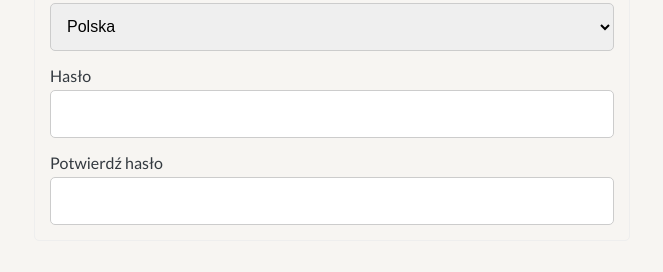
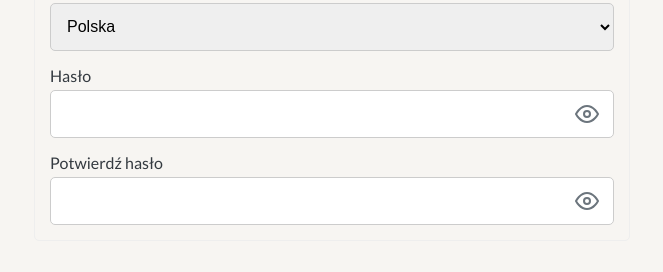
Before and after one commit to pakowanko/food-truck-client, a React (Vite) app: page /register in a window 1280 px wide. Shown: the part 804-1076 px from the top of the page, without its empty margins (308-971 px from the left). Built offline with nearby package versions, Linux system fonts and the light colour scheme.

Commit message:
Poprawka linku do strony

```diff
--- a/src/pages/CreateProfilePage.jsx
+++ b/src/pages/CreateProfilePage.jsx
@@ -20,7 +20,6 @@ function CreateProfilePage() {
   const [description, setDescription] = useState('');
   const [baseLocation, setBaseLocation] = useState('');
   const [operationRadius, setOperationRadius] = useState('');
-  const [website, setWebsite] = useState('');
   const [offer, setOffer] = useState({ dishes: [], drinks: [], dietary: [] });
   const [photos, setPhotos] = useState(null);
   const [longTermRental, setLongTermRental] = useState(false);
@@ -41,7 +40,6 @@ function CreateProfilePage() {
         setDescription(data.food_truck_description || '');
         setBaseLocation(data.base_location || '');
         setOperationRadius(data.operation_radius_km || '');
-        setWebsite(data.website_url || '');
         setOffer(data.offer || { dishes: [], drinks: [], dietary: [] });
         setLongTermRental(data.long_term_rental_available || false);
       } catch (error) {
@@ -111,7 +109,6 @@ function CreateProfilePage() {
     formData.append('food_truck_description', description);
     formData.append('base_location', baseLocation);
     formData.append('operation_radius_km', operationRadius);
-    formData.append('website_url', website);
     formData.append('offer', JSON.stringify(offer));
     formData.append('long_term_rental_available', longTermRental);
 
@@ -142,15 +139,15 @@ function CreateProfilePage() {
 
   const styles = {
     form: { display: 'flex', flexDirection: 'column', gap: '15px' },
-    input: { width: '100%', padding: '8px', boxSizing: 'border-box' },
-    fieldset: { border: '1px solid #ccc', padding: '15px', borderRadius: '5px' },
+    input: { width: '100%', padding: '12px', boxSizing: 'border-box', borderRadius: '5px', border: '1px solid #ccc' },
+    fieldset: { border: '1px solid #eee', padding: '20px', borderRadius: '8px' },
     checkboxGroup: { display: 'grid', gridTemplateColumns: 'repeat(auto-fill, minmax(200px, 1fr))', gap: '10px' },
   };
 
   if (loading && isEditMode) return <p>Wczytywanie danych do edycji...</p>;
 
   return (
-    <div style={{ maxWidth: '700px', margin: '20px auto', padding: '20px' }}>
+    <div style={{ maxWidth: '700px', margin: '2rem auto', padding: '2rem' }}>
       <h1>{isEditMode ? 'Edytuj Swój Profil Food Trucka' : 'Utwórz Swój Profil Food Trucka'}</h1>
       <p>Uzupełnij poniższe informacje, aby organizatorzy mogli Cię znaleźć.</p>
 
@@ -158,14 +155,13 @@ function CreateProfilePage() {
         <fieldset style={styles.fieldset}>
           <legend>Podstawowe informacje</legend>
           <input value={foodTruckName} onChange={(e) => setFoodTruckName(e.target.value)} placeholder="Nazwa Twojego food trucka" required style={styles.input} />
-          <textarea value={description} onChange={(e) => setDescription(e.target.value)} placeholder="Krótki opis, czym się wyróżniacie..." required style={{...styles.input, minHeight: '100px', marginTop: '10px'}} />
-          <input value={website} onChange={(e) => setWebsite(e.target.value)} placeholder="Adres strony internetowej (opcjonalnie)" style={{...styles.input, marginTop: '10px'}} />
+          <textarea value={description} onChange={(e) => setDescription(e.target.value)} placeholder="Krótki opis, czym się wyróżniacie..." required style={{...styles.input, minHeight: '100px', marginTop: '15px'}} />
         </fieldset>
 
         <fieldset style={styles.fieldset}>
           <legend>Obszar działania</legend>
           <input value={baseLocation} onChange={(e) => setBaseLocation(e.target.value)} placeholder="Główna lokalizacja (np. Warszawa)" required style={styles.input} />
-          <input type="number" value={operationRadius} onChange={(e) => setOperationRadius(e.target.value)} placeholder="Promień działania w km (np. 100)" required style={{...styles.input, marginTop: '10px'}} />
+          <input type="number" value={operationRadius} onChange={(e) => setOperationRadius(e.target.value)} placeholder="Promień działania w km (np. 100)" required style={{...styles.input, marginTop: '15px'}} />
         </fieldset>
 
         <fieldset style={styles.fieldset}>
@@ -192,7 +188,7 @@ function CreateProfilePage() {
 
         <fieldset style={styles.fieldset}>
             <legend>Opcje dodatkowe</legend>
-            <label>
+            <label style={{display: 'flex', alignItems: 'center', gap: '10px'}}>
                 <input
                     type="checkbox"
                     checked={longTermRental}
@@ -204,13 +200,13 @@ function CreateProfilePage() {
 
         <fieldset style={styles.fieldset}>
             <legend>Galeria Zdjęć (max 10)</legend>
-            <p>Uwaga: ponowne dodanie zdjęć w trybie edycji zastąpi istniejącą galerię.</p>
+            <p>Zdjęcia zostaną automatycznie skompresowane. Uwaga: ponowne dodanie zdjęć w trybie edycji zastąpi istniejącą galerię.</p>
             <input type="file" multiple accept="image/*" onChange={handlePhotoChange} style={styles.input} />
         </fieldset>
 
         {message && <p style={{ color: message.startsWith('Profil') || message.startsWith('Gotowe') ? 'green' : 'red', textAlign: 'center' }}>{message}</p>}
 
-        <button type="submit" disabled={loading} style={{ padding: '15px', fontSize: '16px', fontWeight: 'bold' }}>
+        <button type="submit" disabled={loading} style={{ padding: '15px', fontSize: '16px', fontWeight: 'bold', cursor: 'pointer', border: 'none', borderRadius: '5px', backgroundColor: 'var(--primary-red)', color: 'white' }}>
           {loading ? 'Przetwarzanie...' : (isEditMode ? 'Zapisz zmiany' : 'Utwórz profil')}
         </button>
       </form>
--- a/src/pages/RegisterPage.jsx
+++ b/src/pages/RegisterPage.jsx
@@ -3,6 +3,14 @@ import { useNavigate, Link } from 'react-router-dom';
 import { GoogleLogin } from '@react-oauth/google';
 import { api } from '../apiConfig.js';
 import { AuthContext } from '../AuthContext.jsx';
+
+// Prosty komponent ikony oka
+const EyeIcon = ({ size = 24, color = '#6c757d' }) => (
+    <svg xmlns="http://www.w3.org/2000/svg" width={size} height={size} viewBox="0 0 24 24" fill="none" stroke={color} strokeWidth="2" strokeLinecap="round" strokeLinejoin="round"><path d="M1 12s4-8 11-8 11 8 11 8-4 8-11 8-11-8-11-8z"></path><circle cx="12" cy="12" r="3"></circle></svg>
+);
+const EyeOffIcon = ({ size = 24, color = '#6c757d' }) => (
+    <svg xmlns="http://www.w3.org/2000/svg" width={size} height={size} viewBox="0 0 24 24" fill="none" stroke={color} strokeWidth="2" strokeLinecap="round" strokeLinejoin="round"><path d="M17.94 17.94A10.07 10.07 0 0 1 12 20c-7 0-11-8-11-8a18.45 18.45 0 0 1 5.06-5.94M9.9 4.24A9.12 9.12 0 0 1 12 4c7 0 11 8 11 8a18.5 18.5 0 0 1-2.16 3.19m-6.72-1.07a3 3 0 1 1-4.24-4.24"></path><line x1="1" y1="1" x2="23" y2="23"></line></svg>
+);
 
 function RegisterPage() {
     // Style dla formularza
@@ -22,6 +30,8 @@ function RegisterPage() {
     const [streetAddress, setStreetAddress] = useState('');
     const [postalCode, setPostalCode] = useState('');
     const [city, setCity] = useState('');
+    const [showPassword, setShowPassword] = useState(false);
+    const [showConfirmPassword, setShowConfirmPassword] = useState(false);
 
     const [error, setError] = useState('');
     const [message, setMessage] = useState('');
@@ -136,8 +146,24 @@ function RegisterPage() {
                     <div style={formRowStyle}><label htmlFor="email" style={labelStyle}>Adres e-mail</label><input id="email" type="email" name="email" value={formData.email} onChange={handleChange} required style={inputStyle} /></div>
                     <div style={formRowStyle}><label htmlFor="phone_number" style={labelStyle}>Numer telefonu</label><input id="phone_number" type="tel" name="phone_number" value={formData.phone_number} onChange={handleChange} required style={inputStyle} /></div>
                     <div style={formRowStyle}><label htmlFor="country_code" style={labelStyle}>Kraj rezydencji podatkowej</label><select id="country_code" name="country_code" value={formData.country_code} onChange={handleChange} style={inputStyle}><option value="PL">Polska</option></select></div>
-                    <div style={formRowStyle}><label htmlFor="password" style={labelStyle}>Hasło</label><input id="password" type="password" name="password" value={formData.password} onChange={handleChange} required style={inputStyle} /></div>
-                    <div style={formRowStyle}><label htmlFor="confirmPassword" style={labelStyle}>Potwierdź hasło</label><input id="confirmPassword" type="password" name="confirmPassword" value={formData.confirmPassword} onChange={handleChange} required style={inputStyle} /></div>
+                    <div style={formRowStyle}>
+                        <label htmlFor="password" style={labelStyle}>Hasło</label>
+                        <div style={{ position: 'relative', display: 'flex', alignItems: 'center' }}>
+                            <input id="password" type={showPassword ? 'text' : 'password'} name="password" value={formData.password} onChange={handleChange} required style={{...inputStyle, paddingRight: '50px'}} />
+                            <div onClick={() => setShowPassword(!showPassword)} style={{ position: 'absolute', right: '15px', cursor: 'pointer', display: 'flex' }}>
+                                {showPassword ? <EyeOffIcon /> : <EyeIcon />}
+                            </div>
+                        </div>
+                    </div>
+                    <div style={formRowStyle}>
+                        <label htmlFor="confirmPassword" style={labelStyle}>Potwierdź hasło</label>
+                        <div style={{ position: 'relative', display: 'flex', alignItems: 'center' }}>
+                            <input id="confirmPassword" type={showConfirmPassword ? 'text' : 'password'} name="confirmPassword" value={formData.confirmPassword} onChange={handleChange} required style={{...inputStyle, paddingRight: '50px'}} />
+                            <div onClick={() => setShowConfirmPassword(!showConfirmPassword)} style={{ position: 'absolute', right: '15px', cursor: 'pointer', display: 'flex' }}>
+                                {showConfirmPassword ? <EyeOffIcon /> : <EyeIcon />}
+                            </div>
+                        </div>
+                    </div>
                 </fieldset>
 
                 {userType === 'food_truck_owner' && (
--- a/src/pages/TruckDetailsPage.jsx
+++ b/src/pages/TruckDetailsPage.jsx
@@ -74,7 +74,6 @@ function TruckDetailsPage() {
       <p style={{ color: '#6c757d' }}>
         <strong>Lokalizacja:</strong> {profile.base_location} (działamy w promieniu {profile.operation_radius_km || 'N/A'} km)
       </p>
-      {profile.website_url && <p><strong>Strona WWW:</strong> <a href={profile.website_url} target="_blank" rel="noopener noreferrer">{profile.website_url}</a></p>}
 
       <section style={styles.section}>
         <h2>Galeria Food Trucka</h2>
```
